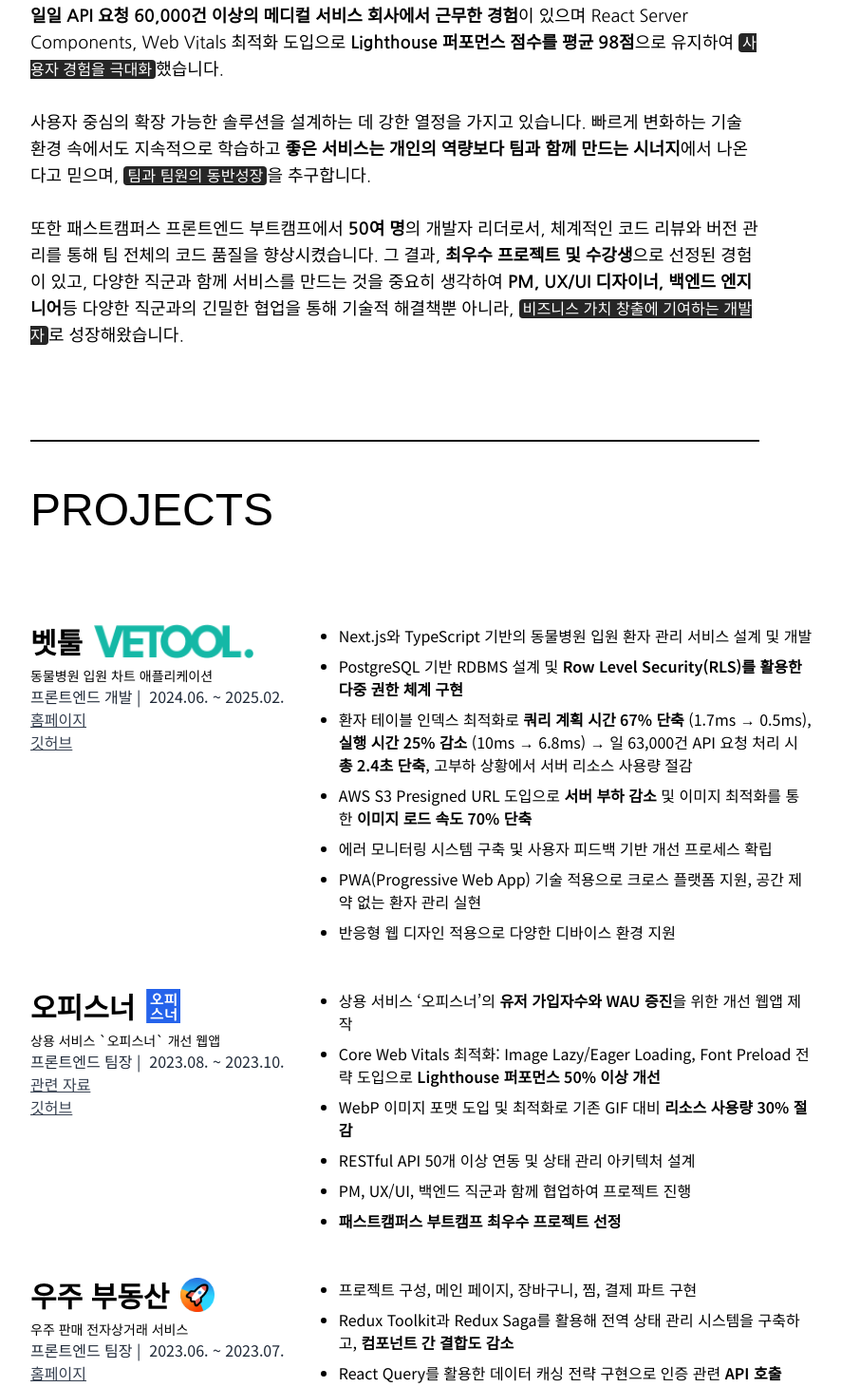
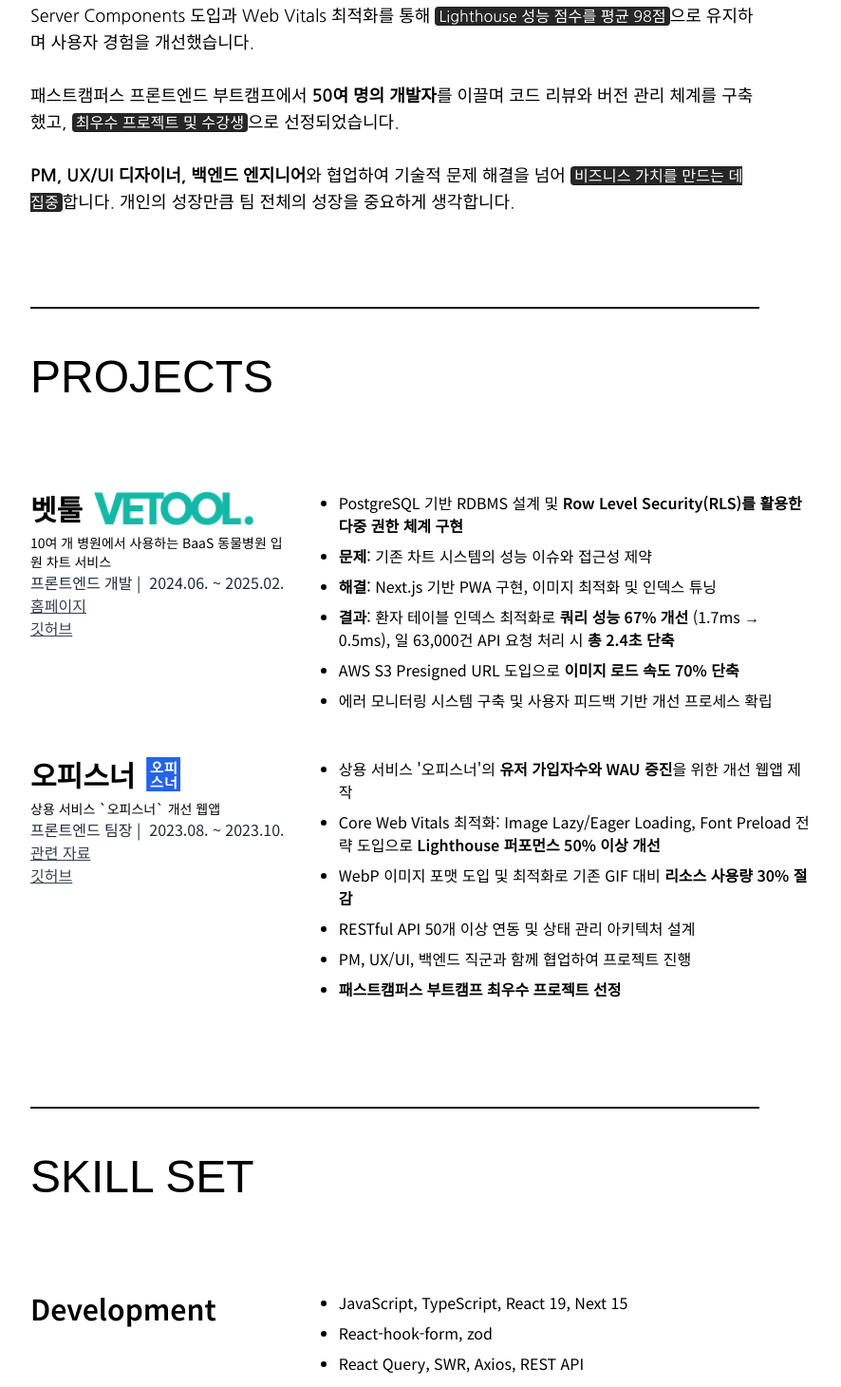
Before and after one commit to kledyu/kledyu, a Next.js app: page / in a window 1280 px wide. Shown: the part 885-2345 px from the top of the page at 95% size, without its empty margins (224-1110 px from the left). Built offline with nearby package versions, Linux system fonts and the light colour scheme; a web font is replaced by a local one.

Commit message:
refactor: update certification data, refine skill set list, and optimize component key mapping

```diff
--- a/components/Detail.tsx
+++ b/components/Detail.tsx
@@ -7,30 +7,24 @@
 export default function Detail() {
   return (
     <p className={cn(nanum.className, 'sm:text-lg')}>
-      <strong>JavaScript & TypeScript / React & Next.js</strong> 기반의
-      프론트엔드 엔지니어로서,&nbsp;
-      <Mark>성능 최적화와 확장 가능한 시스템 설계</Mark>에 관심이 많습니다
+      <strong>JavaScript/TypeScript</strong>와 <strong>React/Next.js</strong>로{' '}
+      <Mark>대규모 트래픽을 다루는 프론트엔드 엔지니어</Mark>입니다.
       <br />
       <br />
-      <strong>
-        일일 API 요청 60,000건 이상의 메디컬 서비스 회사에서 근무한 경험
-      </strong>
-      이 있으며 React Server Components, Web Vitals 최적화 도입으로&nbsp;
-      <strong>Lighthouse 퍼포먼스 점수를 평균 98점</strong>으로 유지하여{' '}
-      <Mark>사용자 경험을 극대화</Mark>했습니다.
-      <br /> <br />
-      사용자 중심의 확장 가능한 솔루션을 설계하는 데 강한 열정을 가지고
-      있습니다. 빠르게 변화하는 기술 환경 속에서도 지속적으로 학습하고{' '}
-      <strong>좋은 서비스는 개인의 역량보다 팀과 함께 만드는 시너지</strong>에서
-      나온다고 믿으며, <Mark>팀과 팀원의 동반성장</Mark>을 추구합니다.
-      <br /> <br />
-      또한 패스트캠퍼스 프론트엔드 부트캠프에서 <strong>50여 명</strong>의
-      개발자 리더로서, 체계적인 코드 리뷰와 버전 관리를 통해 팀 전체의 코드
-      품질을 향상시켰습니다. 그 결과, <strong>최우수 프로젝트 및 수강생</strong>
-      으로 선정된 경험이 있고, 다양한 직군과 함께 서비스를 만드는 것을 중요히
-      생각하여 <strong>PM, UX/UI 디자이너, 백엔드 엔지니어</strong>등 다양한
-      직군과의 긴밀한 협업을 통해 기술적 해결책뿐 아니라,{' '}
-      <Mark>비즈니스 가치 창출에 기여하는 개발자</Mark>로 성장해왔습니다.
+      메디컬 서비스 회사에서 <strong>일일 API 요청 63,000건 이상</strong>을
+      처리하는 시스템을 운영했습니다. React Server Components 도입과 Web Vitals
+      최적화를 통해 <Mark>Lighthouse 성능 점수를 평균 98점</Mark>으로 유지하며
+      사용자 경험을 개선했습니다.
+      <br />
+      <br />
+      패스트캠퍼스 프론트엔드 부트캠프에서 <strong>50여 명의 개발자</strong>를
+      이끌며 코드 리뷰와 버전 관리 체계를 구축했고,{' '}
+      <Mark>최우수 프로젝트 및 수강생</Mark>으로 선정되었습니다.
+      <br />
+      <br />
+      <strong>PM, UX/UI 디자이너, 백엔드 엔지니어</strong>와 협업하여 기술적
+      문제 해결을 넘어 <Mark>비즈니스 가치를 만드는 데 집중</Mark>합니다. 개인의
+      성장만큼 팀 전체의 성장을 중요하게 생각합니다.
     </p>
   );
 }
--- a/components/career/index.tsx
+++ b/components/career/index.tsx
@@ -3,18 +3,20 @@
 
 export default function Career() {
   const CAREERS = {
-    charm: {
-      title: `2025' 서울시 매력 일자리 사업`,
-      position: '웹 풀스택 수강생',
-      period: '2025.05. ~ 2025.07.',
-      details: `- 풀스택 웹 개발자 과정 수강 (Next.js, Express 등)
-- 한양대학교 학과 페이지 개발 및 운영`,
+    careernet: {
+      title: '㈜ 커리어넷',
+      position: '연구소 · 풀스택 엔지니어',
+      period: '2025.07. ~ 재직중',
+      details: `- 산업안전보건법과 중대재해처벌법 기반 근로자 안전 솔루션 세이프티원 제작
+- Next.js 모놀리식 아키텍처 레거시를 React/Rust 구조 MSA 아키텍처로 마이그레이션`,
     },
     vetool: {
-      title: '주식회사 벳툴',
-      position: '프론트엔드 엔지니어',
+      title: '㈜ 벳툴',
+      position: '풀스택 엔지니어',
       period: '2024.06. ~ 2025.02.',
       details: `- 10여개 병원에서 사용하는 BaaS 동물병원 차트 서비스 개발 및 운영
+- 성능 개선: PostgreSQL 인덱스 최적화 및 AWS S3 Presigned URL 도입
+- 일 63,000건 API 처리 시 총 2.4초 단축, 이미지 로드 속도 70% 개선
 - 2024 K-STARTUP 예비창업패키지 선정`,
     },
     fastcampus: {
@@ -30,7 +32,9 @@
       title: '인천대학교',
       position: '전자공학과',
       period: '2015.03. ~ 2024.02.',
-      details: `- 전자공학 전공 & 학사`,
+      details: `- 전자공학 전공 & 학사
+- 교내 소프트웨어 동아리 PINCOM 활동
+      `,
     },
   } as const;
 
--- a/components/certifications/index.tsx
+++ b/components/certifications/index.tsx
@@ -3,10 +3,10 @@
 
 export default function Certifications() {
   const CERTIFICATIONS = {
-    data: {
-      title: '정보처리기사',
-      period: '2025.05.11. ~ 진행중',
-      details: `- 정보처리기사 필기 합격 및 실기 준비중`,
+    sqld: {
+      title: 'SQLD',
+      period: '2026.03.27.',
+      details: `- SQL 개발자(SQLD)`,
     },
     eng: {
       title: '영어',
--- a/components/projects/index.tsx
+++ b/components/projects/index.tsx
@@ -3,22 +3,21 @@
 
 export default function Projects() {
   const PROJECTS = {
-    orury: {
+    vetool: {
       image: '/logos/vetool.png',
       imageWidth: 168,
       title: '벳툴',
-      desc: '동물병원 입원 차트 애플리케이션',
+      desc: '10여 개 병원에서 사용하는 BaaS 동물병원 입원 차트 서비스',
       position: '프론트엔드 개발',
       period: '2024.06. ~ 2025.02.',
       url: 'vetool.co.kr',
       github: 'kledyu/Vetool',
-      details: `- Next.js와 TypeScript 기반의 동물병원 입원 환자 관리 서비스 설계 및 개발
-- PostgreSQL 기반 RDBMS 설계 및 **Row Level Security(RLS)를 활용한 다중 권한 체계 구현**
-- 환자 테이블 인덱스 최적화로 **쿼리 계획 시간 67% 단축** (1.7ms → 0.5ms), **실행 시간 25% 감소** (10ms → 6.8ms) → 일 63,000건 API 요청 처리 시 **총 2.4초 단축**, 고부하 상황에서 서버 리소스 사용량 절감
-- AWS S3 Presigned URL 도입으로 **서버 부하 감소** 및 이미지 최적화를 통한 **이미지 로드 속도 70% 단축**
+      details: `- PostgreSQL 기반 RDBMS 설계 및 **Row Level Security(RLS)를 활용한 다중 권한 체계 구현**
+- **문제**: 기존 차트 시스템의 성능 이슈와 접근성 제약
+- **해결**: Next.js 기반 PWA 구현, 이미지 최적화 및 인덱스 튜닝
+- **결과**: 환자 테이블 인덱스 최적화로 **쿼리 성능 67% 개선** (1.7ms → 0.5ms), 일 63,000건 API 요청 처리 시 **총 2.4초 단축**
+- AWS S3 Presigned URL 도입으로 **이미지 로드 속도 70% 단축**
 - 에러 모니터링 시스템 구축 및 사용자 피드백 기반 개선 프로세스 확립
-- PWA(Progressive Web App) 기술 적용으로 크로스 플랫폼 지원, 공간 제약 없는 환자 관리 실현
-- 반응형 웹 디자인 적용으로 다양한 디바이스 환경 지원
       `,
     },
     officener: {
@@ -30,28 +29,12 @@
       src: '/documents/officener.pdf',
       github: 'livable-final/client',
       details: `
-- 상용 서비스 ‘오피스너’의 **유저 가입자수와 WAU 증진**을 위한 개선 웹앱 제작
+- 상용 서비스 '오피스너'의 **유저 가입자수와 WAU 증진**을 위한 개선 웹앱 제작
 - Core Web Vitals 최적화: Image Lazy/Eager Loading, Font Preload 전략 도입으로 **Lighthouse 퍼포먼스 50% 이상 개선**
 - WebP 이미지 포맷 도입 및 최적화로 기존 GIF 대비 **리소스 사용량 30% 절감**
 - RESTful API 50개 이상 연동 및 상태 관리 아키텍처 설계
 - PM, UX/UI, 백엔드 직군과 함께 협업하여 프로젝트 진행
 - **패스트캠퍼스 부트캠프 최우수 프로젝트 선정**
-      `,
-    },
-    woojoo: {
-      image: '/logos/woojoo.png',
-      title: '우주 부동산',
-      desc: '우주 판매 전자상거래 서비스',
-      position: '프론트엔드 팀장',
-      period: '2023.06. ~ 2023.07.',
-      url: 'woojoo-land.netlify.app',
-      github: 'kledyu/woojoo_land',
-      details: `
-- 프로젝트 구성, 메인 페이지, 장바구니, 찜, 결제 파트 구현
-- Redux Toolkit과 Redux Saga를 활용해 전역 상태 관리 시스템을 구축하고, **컴포넌트 간 결합도 감소**
-- React Query를 활용한 데이터 캐싱 전략 구현으로 인증 관련 **API 호출 50% 감소**
-- LocalStorage를 활용한 사용자 선호도 데이터 영구 저장 로직 구현으로 이탈률 감소
-- 장바구니, 결제 시스템 등 핵심 비즈니스 로직 구현
       `,
     },
   } as const;
--- a/components/skill-set/index.tsx
+++ b/components/skill-set/index.tsx
@@ -18,7 +18,7 @@
     },
     stateManagement: {
       title: 'State Management',
-      details: `- Zustand, Recoil, React-Query`,
+      details: `- Zustand`,
     },
     database: {
       title: 'Database',
@@ -26,7 +26,7 @@
     },
     testing: {
       title: 'Testing',
-      details: `- Jest, React-Test-Libaray`,
+      details: `- Jest, React Testing Library`,
     },
   } as const;
 
@@ -35,7 +35,7 @@
       <Heading heading='SKILL SET' />
       <div className='flex flex-col gap-10'>
         {Object.values(SKILL_SET).map((skill) => (
-          <Content key={skill.details} {...skill} />
+          <Content key={skill.title} {...skill} />
         ))}
       </div>
     </div>
```
